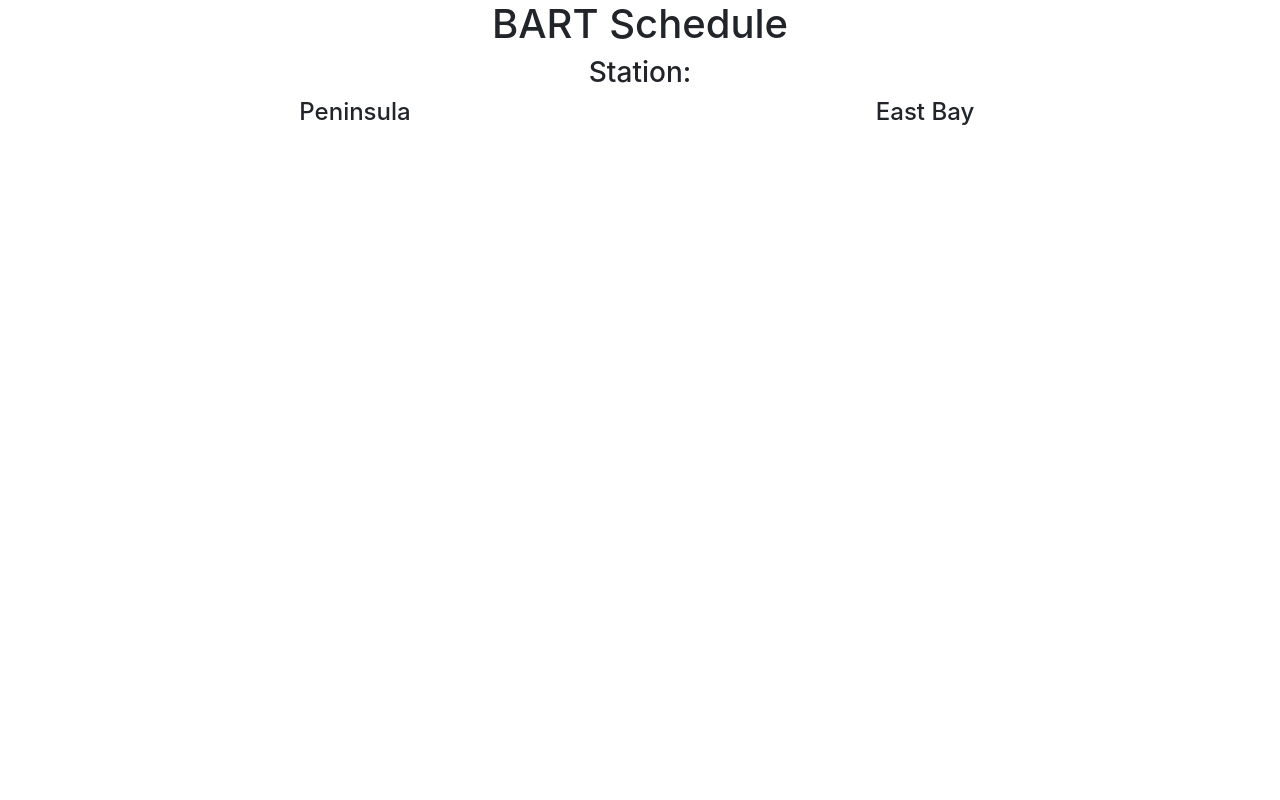
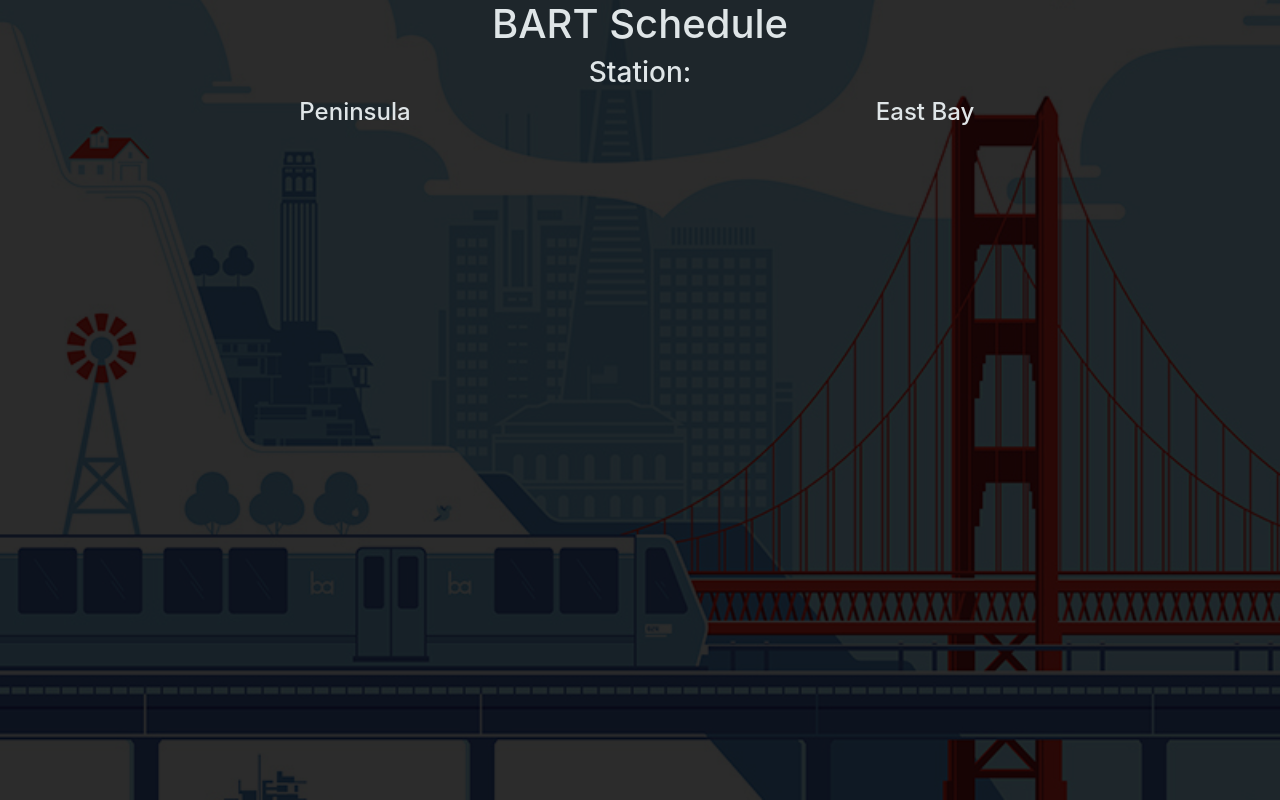
Before and after one commit to varindersingh83/BART, a plain HTML site: page index.html in a window 1280 px wide. Drawn offline with nearby package versions, Linux system fonts and the light colour scheme; no server answers.

Commit message:
added background image

```diff
--- a/assets/css/style.css
+++ b/assets/css/style.css
@@ -3,4 +3,26 @@
 h4,
 div {
   text-align: center;
+  color: #dfe5e7;
 }
+
+#bgImg {
+  background-image: url('../images/bart.jpg');
+  background-size: cover;
+  background-position: center center;
+  position: relative;
+  top: 0;
+  bottom: 0;
+  height: 100vh;
+  z-index: -10;
+}
+
+#bgImg-Overlay {
+  position: absolute;
+  top: 0;
+  bottom: 0;
+  height: 100%;
+  width: 100%;
+  z-index: -5;
+  background-color: rgba(0, 0, 0, 0.829);
+}
--- a/assets/javascript/app.js
+++ b/assets/javascript/app.js
@@ -50,4 +50,4 @@
 
 setInterval(function() {
   ajaxQuery()
-}, 3 * 1000)
+}, 10 * 1000)
--- a/index.html
+++ b/index.html
@@ -32,6 +32,8 @@
     <link rel="icon" href="assets/images/favicon.ico" type="image/x-icon" />
   </head>
   <body>
+    <div id="bgImg">
+      <div id="bgImg-Overlay">
         <h1>BART Schedule</h1>
         <h3>Station: <span id="stationName"></span></h3>
 
@@ -47,6 +49,8 @@
             </div>
           </div>
         </div>
+      </div>
+    </div>
 
     <!-- jquery -->
     <script src="https://cdnjs.cloudflare.com/ajax/libs/jquery/3.4.1/jquery.min.js"></script>
```
Also changed, not shown: assets/images/bart Car.png (added), assets/images/bart.jpg (added). Lines whose indentation alone changed are shown as unchanged.
